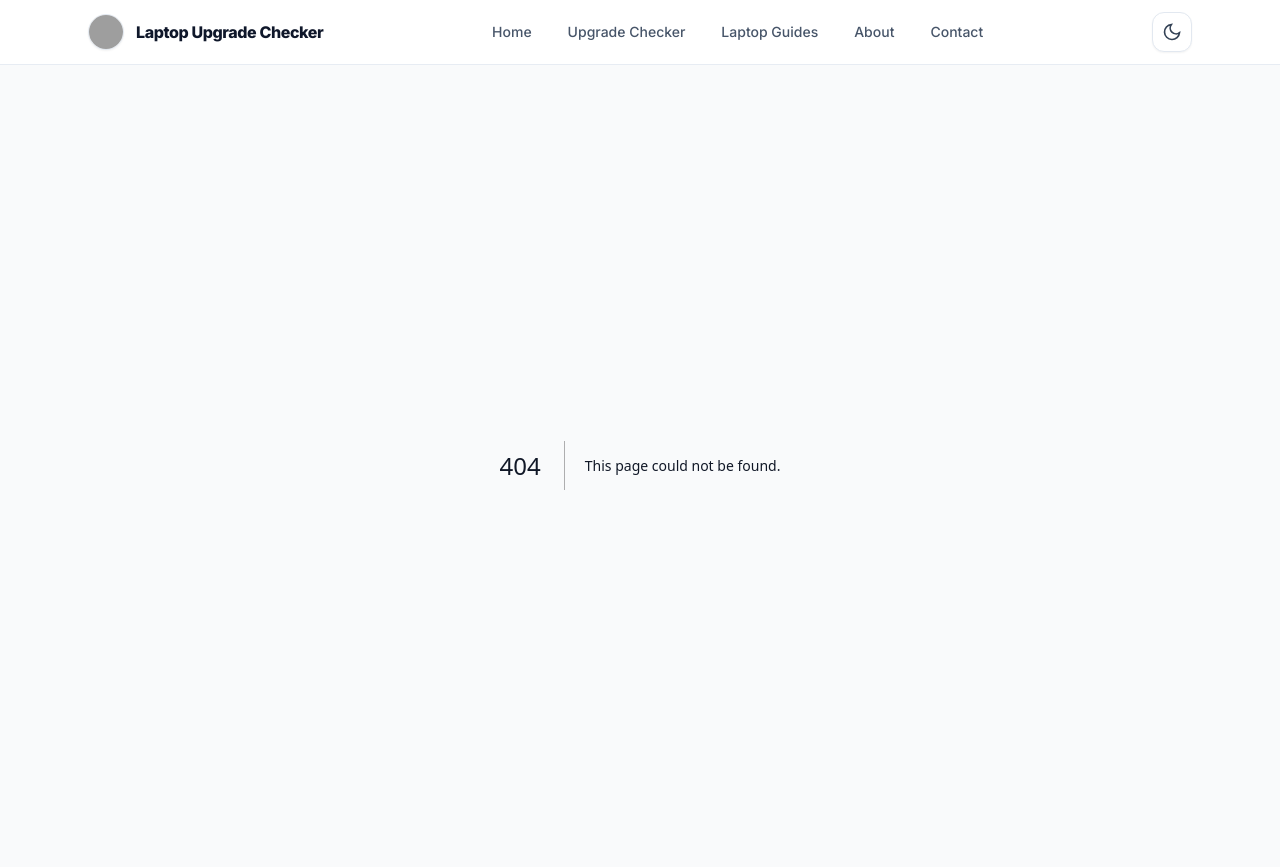
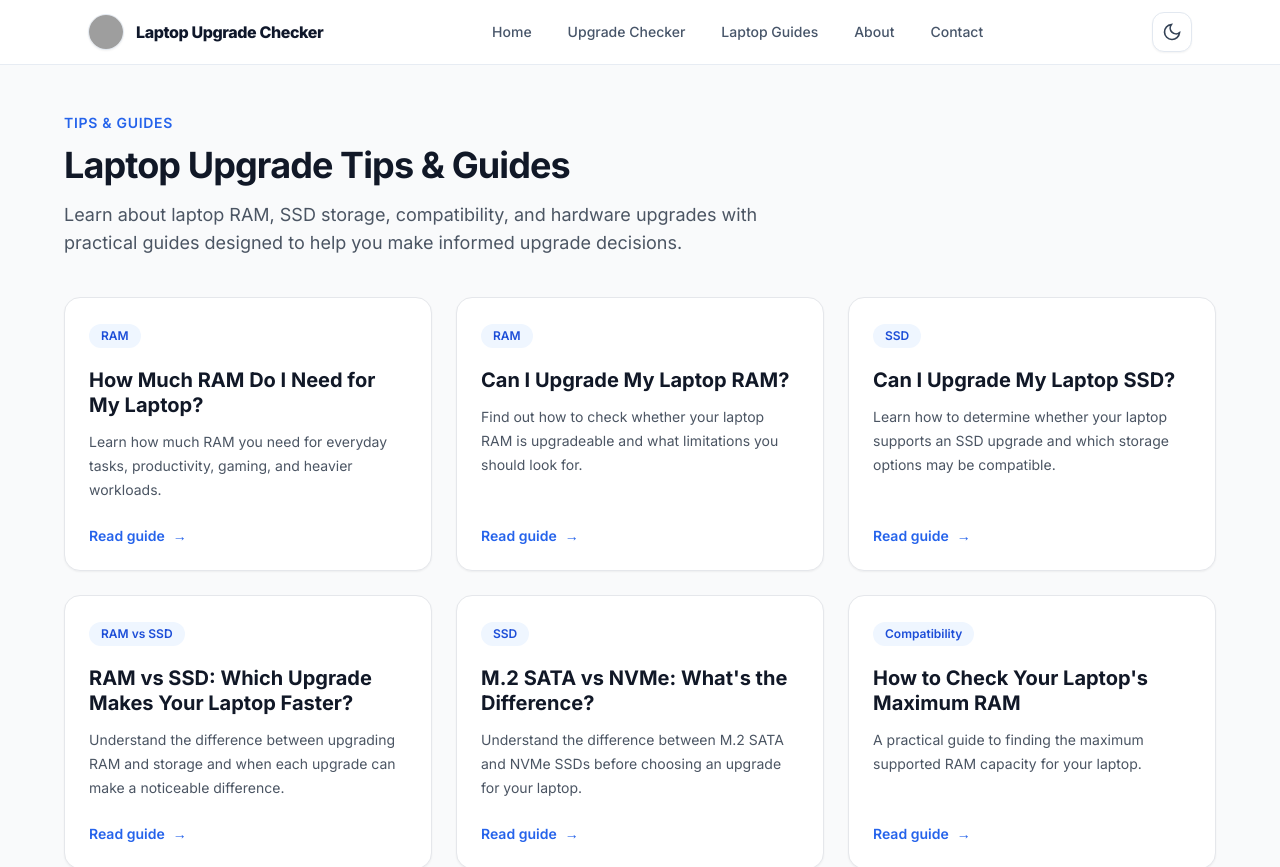
Before and after one commit to raynunox/laptop-upgrade-checker, a Next.js app: page /tips-guides in a window 1280 px wide. Before the commit this address had no page. Shown: the top 867 px of the page. Built offline with nearby package versions, Linux system fonts and the light colour scheme; grey boxes are pictures that could not be loaded.

Commit message:
Create page.tsx

```diff
--- /dev/null
+++ b/app/tips-guides/page.tsx
@@ -0,0 +1,133 @@
+import Link from "next/link";
+
+const guides = [
+  {
+    category: "RAM",
+    title: "How Much RAM Do I Need for My Laptop?",
+    description:
+      "Learn how much RAM you need for everyday tasks, productivity, gaming, and heavier workloads.",
+    slug: "how-much-ram-do-i-need",
+  },
+  {
+    category: "RAM",
+    title: "Can I Upgrade My Laptop RAM?",
+    description:
+      "Find out how to check whether your laptop RAM is upgradeable and what limitations you should look for.",
+    slug: "can-i-upgrade-my-laptop-ram",
+  },
+  {
+    category: "SSD",
+    title: "Can I Upgrade My Laptop SSD?",
+    description:
+      "Learn how to determine whether your laptop supports an SSD upgrade and which storage options may be compatible.",
+    slug: "can-i-upgrade-my-laptop-ssd",
+  },
+  {
+    category: "RAM vs SSD",
+    title: "RAM vs SSD: Which Upgrade Makes Your Laptop Faster?",
+    description:
+      "Understand the difference between upgrading RAM and storage and when each upgrade can make a noticeable difference.",
+    slug: "ram-vs-ssd",
+  },
+  {
+    category: "SSD",
+    title: "M.2 SATA vs NVMe: What's the Difference?",
+    description:
+      "Understand the difference between M.2 SATA and NVMe SSDs before choosing an upgrade for your laptop.",
+    slug: "m2-sata-vs-nvme",
+  },
+  {
+    category: "Compatibility",
+    title: "How to Check Your Laptop's Maximum RAM",
+    description:
+      "A practical guide to finding the maximum supported RAM capacity for your laptop.",
+    slug: "how-to-check-maximum-ram",
+  },
+];
+
+export const metadata = {
+  title: "Laptop Tips & Guides | RAM, SSD & Upgrade Guides",
+  description:
+    "Practical laptop upgrade tips and guides covering RAM, SSD storage, compatibility, and laptop hardware upgrades.",
+};
+
+export default function TipsGuidesPage() {
+  return (
+    <main className="min-h-screen bg-gray-50 px-4 py-12 text-gray-900 transition-colors duration-300 dark:bg-slate-950 dark:text-slate-100 sm:px-6 lg:px-8">
+      <div className="mx-auto max-w-6xl">
+        {/* Header */}
+        <div className="mb-10 max-w-3xl">
+          <p className="mb-3 text-sm font-semibold uppercase tracking-wider text-blue-600 dark:text-blue-400">
+            Tips & Guides
+          </p>
+
+          <h1 className="text-3xl font-bold tracking-tight sm:text-4xl">
+            Laptop Upgrade Tips & Guides
+          </h1>
+
+          <p className="mt-4 text-base leading-7 text-gray-600 dark:text-slate-400 sm:text-lg">
+            Learn about laptop RAM, SSD storage, compatibility, and hardware
+            upgrades with practical guides designed to help you make informed
+            upgrade decisions.
+          </p>
+        </div>
+
+        {/* Guides Grid */}
+        <div className="grid grid-cols-1 gap-6 md:grid-cols-2 lg:grid-cols-3">
+          {guides.map((guide) => (
+            <article
+              key={guide.slug}
+              className="group flex flex-col rounded-2xl border border-gray-200 bg-white p-6 shadow-sm transition-all duration-200 hover:-translate-y-1 hover:shadow-lg dark:border-slate-800 dark:bg-slate-900"
+            >
+              <div className="mb-5">
+                <span className="inline-flex rounded-full bg-blue-50 px-3 py-1 text-xs font-semibold text-blue-700 dark:bg-blue-950/50 dark:text-blue-300">
+                  {guide.category}
+                </span>
+              </div>
+
+              <h2 className="text-xl font-bold leading-tight text-gray-900 dark:text-white">
+                {guide.title}
+              </h2>
+
+              <p className="mt-3 flex-1 text-sm leading-6 text-gray-600 dark:text-slate-400">
+                {guide.description}
+              </p>
+
+              <Link
+                href={`/tips-guides/${guide.slug}`}
+                className="mt-6 inline-flex items-center text-sm font-semibold text-blue-600 transition-colors hover:text-blue-700 dark:text-blue-400 dark:hover:text-blue-300"
+              >
+                Read guide
+                <span
+                  aria-hidden="true"
+                  className="ml-2 transition-transform duration-200 group-hover:translate-x-1"
+                >
+                  →
+                </span>
+              </Link>
+            </article>
+          ))}
+        </div>
+
+        {/* Checker CTA */}
+        <section className="mt-12 rounded-2xl border border-blue-100 bg-blue-50 p-6 dark:border-blue-900/50 dark:bg-blue-950/30 sm:p-8">
+          <h2 className="text-2xl font-bold text-gray-900 dark:text-white">
+            Not sure what your laptop supports?
+          </h2>
+
+          <p className="mt-2 max-w-2xl text-sm leading-6 text-gray-600 dark:text-slate-400">
+            Use Laptop Upgrade Checker to find documented RAM and SSD upgrade
+            compatibility for your laptop model.
+          </p>
+
+          <Link
+            href="/checker"
+            className="mt-5 inline-flex rounded-xl bg-blue-600 px-5 py-3 text-sm font-semibold text-white transition-colors hover:bg-blue-700"
+          >
+            Check My Laptop
+          </Link>
+        </section>
+      </div>
+    </main>
+  );
+}
```
